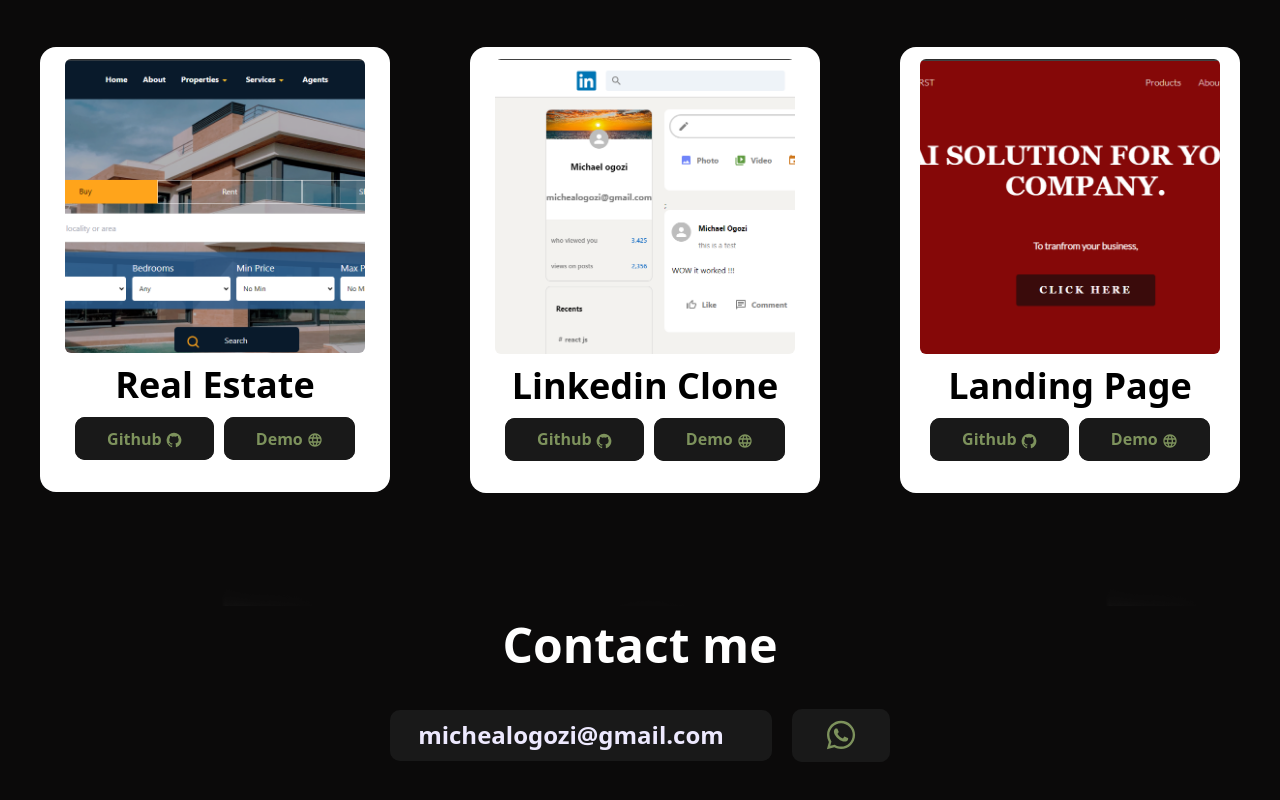
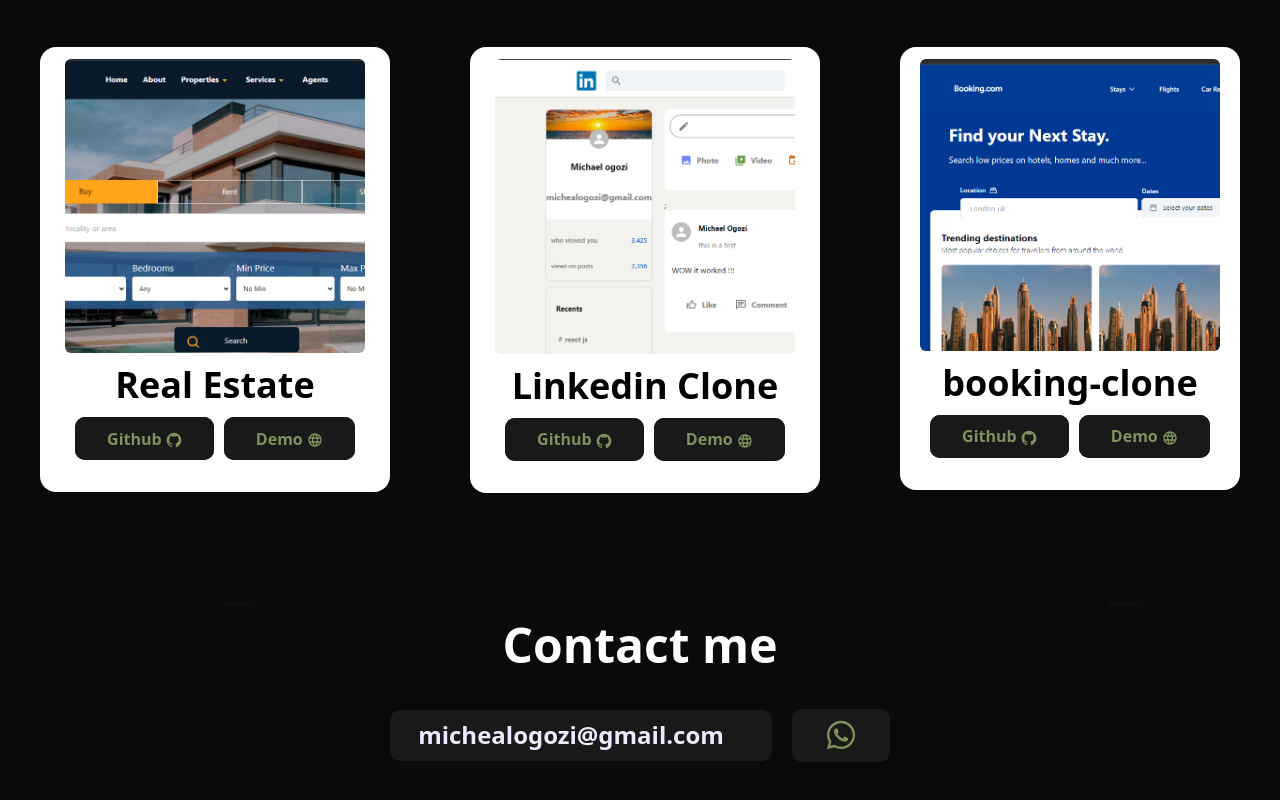
Before and after one commit to 4th-son/michaels-portfolio, a React (Vite) app: page / in a window 1280 px wide. Shown: the part 1914-2714 px from the top of the page. Built offline with nearby package versions, Linux system fonts and the light colour scheme.

Commit message:
updated a new project

```diff
--- a/src/home.jsx
+++ b/src/home.jsx
@@ -5,7 +5,7 @@ import bg1 from "./images/bg1.png";
 import about from "./images/aboutt.png";
 import project1 from "./images/project1.png";
 import link from "./images/link.png";
-import im2 from "./images/L.P.png";
+import im2 from "./images/B.C.png";
 import MenuIcon from "@mui/icons-material/Menu";
 import DropDownMenu from "./dropDownMenu";
 import { useState } from "react";
@@ -41,7 +41,7 @@ function Home() {
     window.open(githubUrl, "_blank"); // Open the link in a new tab
   };
   const site = () => {
-    const githubUrl = "https://4th-son.github.io/Family-first";
+    const githubUrl = "https://booking-app-clone-nu.vercel.app/";
     window.open(githubUrl, "_blank"); // Open the link in a new tab
   };
   return (
@@ -325,7 +325,7 @@ function Home() {
             />
             <h3 className=" md:text-4xl  text-2xl font-bold text-center mt-3 mb-3 ">
               {" "}
-              Landing Page{" "}
+              booking-clone{" "}
             </h3>
             <div className=" justify-evenly flex pb-3 ">
               <button className="bn5" onClick={github}>
```
Also changed, not shown: src/images/B.C.png (added), src/images/L.P.png (deleted).
